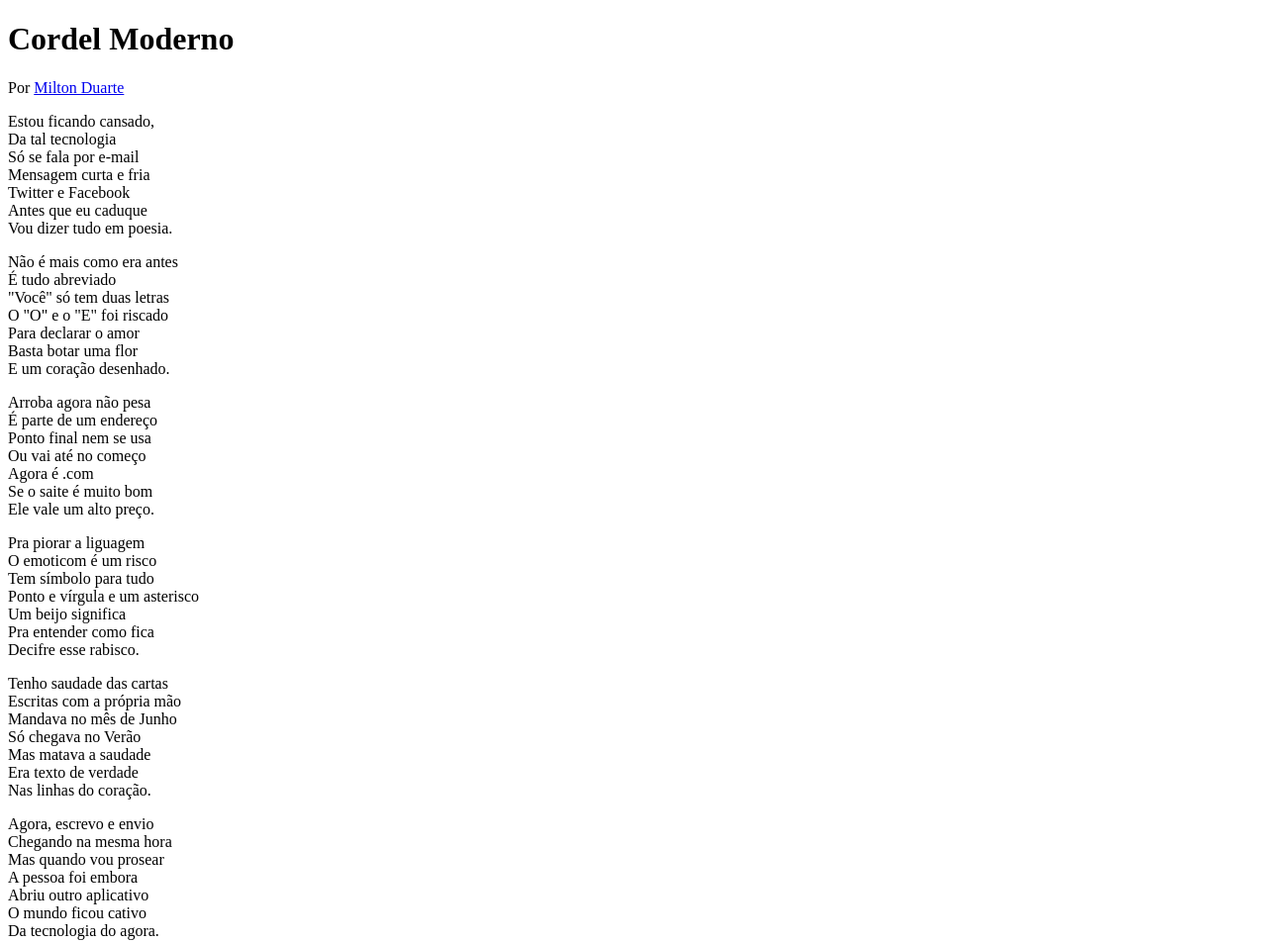
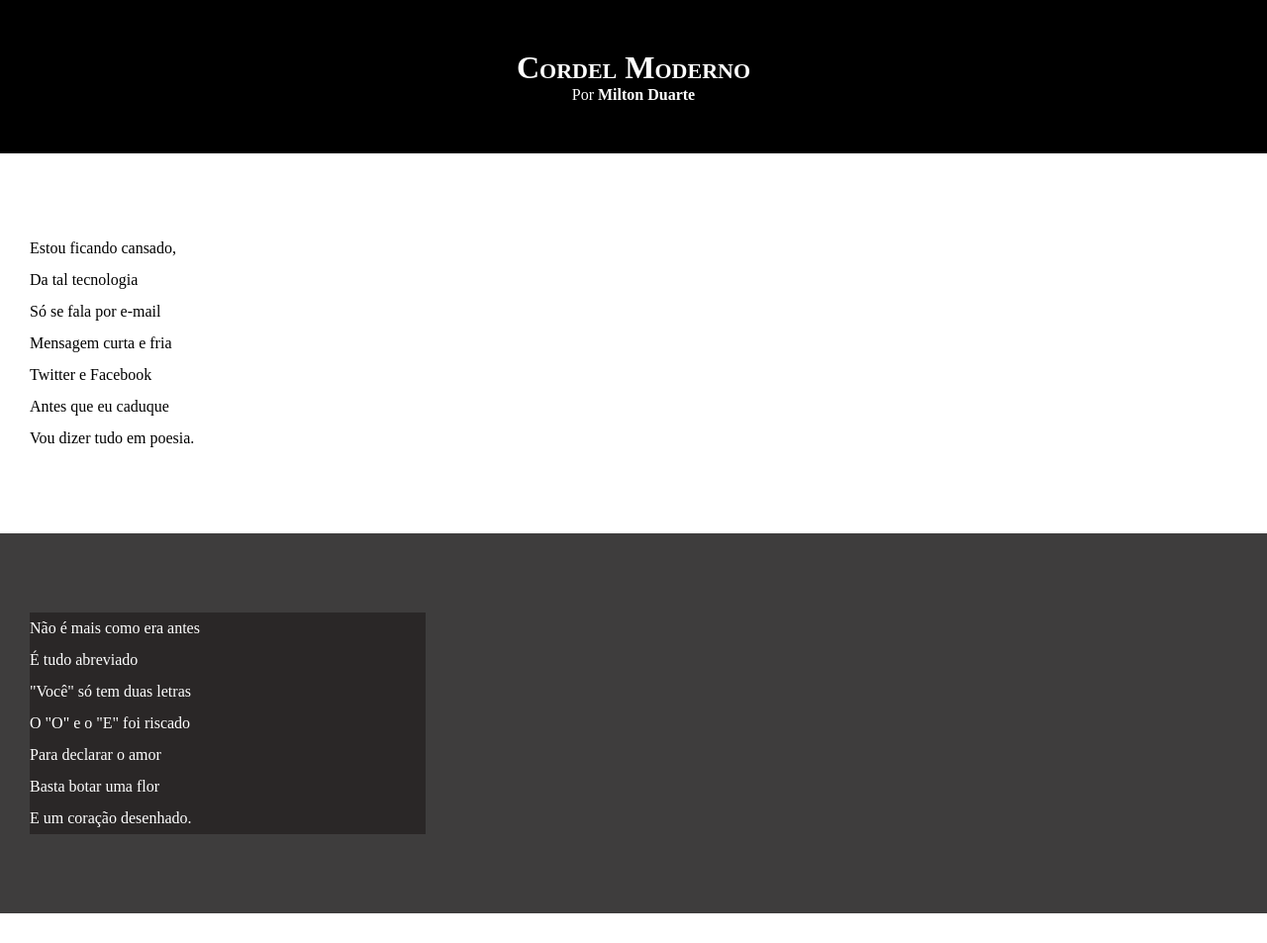
Before and after one commit to AndreGuilhermeADS/html-css, a plain HTML site: page desafio02/index.html in a window 1280 px wide. Shown: the top 953 px of the page at 99% size. Drawn offline with Linux system fonts and the light colour scheme.

Commit message:
atualizei estilos na css

```diff
--- a/desafio02/index.html
+++ b/desafio02/index.html
@@ -15,7 +15,7 @@
             </p>
 
         </header>
-    <section>
+    <section class="normal">
 
             <p>
                 Estou ficando cansado,<br>
@@ -30,7 +30,7 @@
 
 
 
-    <section>
+    <section class="imagem">
         <p>
             Não é mais como era antes <br>
             É tudo abreviado <br>
@@ -44,7 +44,7 @@
 
 
 
-    <section>
+    <section class="normal">
         <p>
             Arroba agora não pesa <br>
             É parte de um endereço <br>
@@ -67,7 +67,7 @@
     </section>
 
 
-    <section>
+    <section class="imagem">
         <p>
             Tenho saudade das cartas <br>
             Escritas com a própria mão <br>
@@ -81,7 +81,7 @@
 
 
 
-    <section>
+    <section class="normal">
         <p>
             Agora, escrevo e envio <br>
             Chegando na mesma hora <br>
--- a/desafio02/style.css
+++ b/desafio02/style.css
@@ -1 +1,64 @@
 @charset "UTF-8";
+
+*{
+    margin: 0px;
+    padding: 0px;
+}
+
+html, body{
+    min-height: 100vh ; /* minimo altura view port*/
+    background-color: darkgray;
+}
+
+header{
+    background-color: black;
+    color: white;
+    text-align: center;
+}
+header > h1{
+    padding-top: 50px;
+    font-variant: small-caps;
+}
+
+header > p{
+    padding-bottom:50px ;
+}
+
+header a, footer a{
+    color: white;
+    text-decoration: none;
+    font-weight: bolder;
+}
+
+header a:hover, footer a:hover{
+    text-decoration: underline;
+}
+
+section{
+    padding-top: 10vh;
+    padding-bottom: 10vh;
+    line-height: 2em;
+    padding-left: 30px;
+}
+
+section.normal{
+    background-color: white;
+    color: black;
+}
+
+section.imagem{
+    background-color: rgb(62, 61, 61);
+    color: white;
+}
+
+section.imagem > p{
+    width: 400px;
+    background-color: rgb(42, 39, 39);
+}
+
+footer{
+    background-color: black;
+    color: white;
+    text-align: center;
+    padding: 10px;
+}
```
